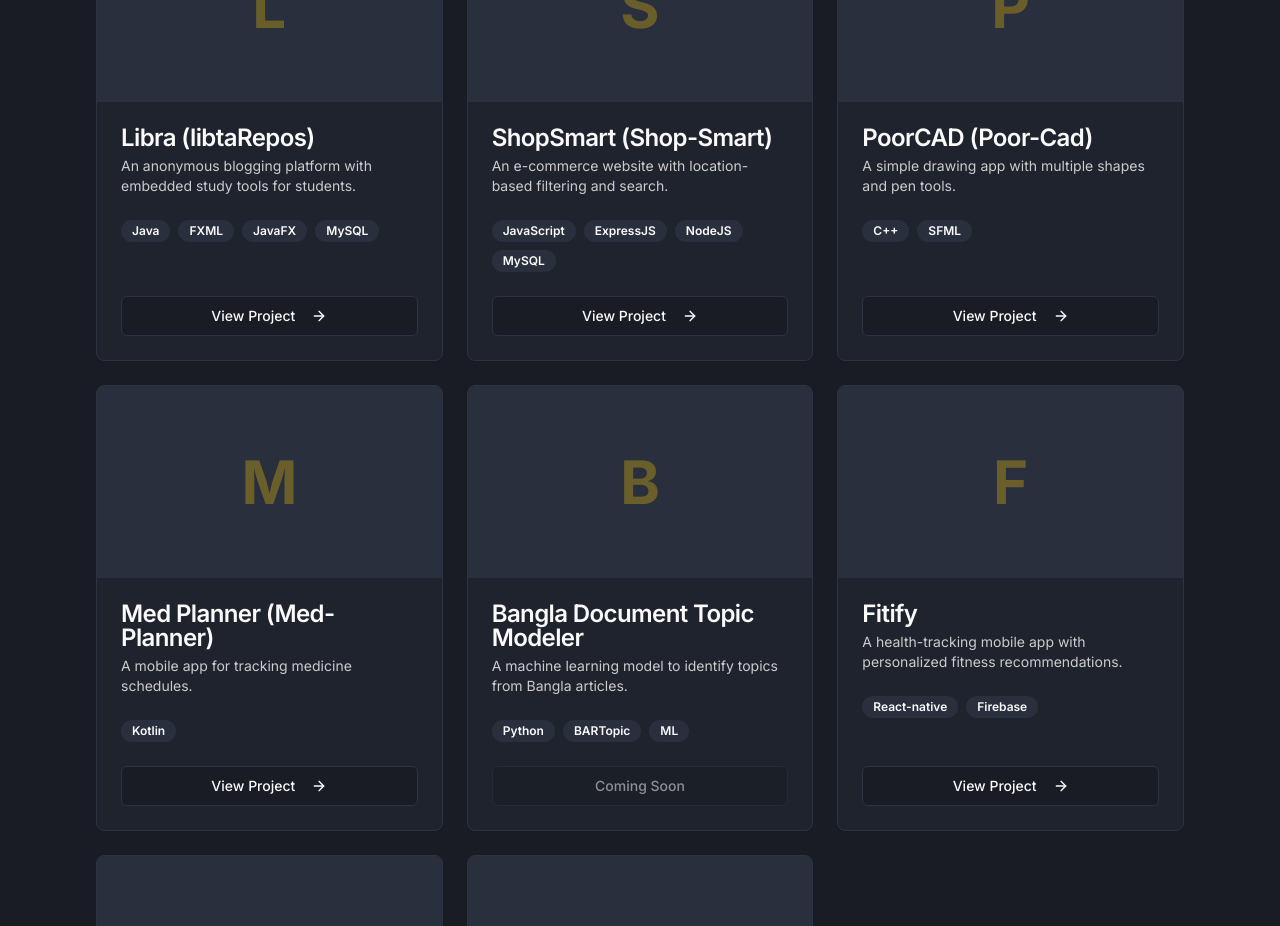
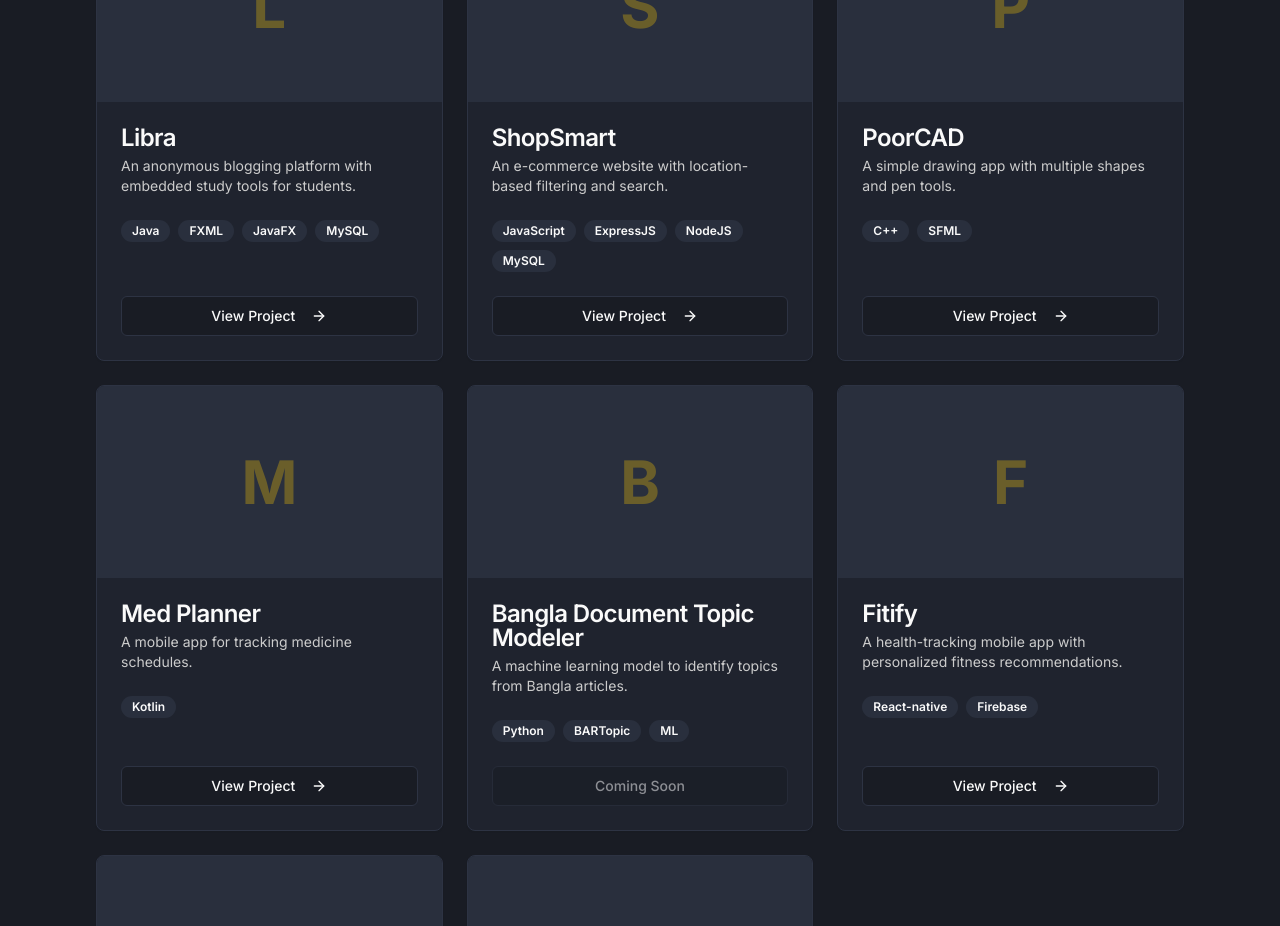
Before and after one commit to mr-f-2002/nahin-portfolio-3d-showcase, a React (Vite) app: page / in a window 1280 px wide. Shown: the part 2760-3686 px from the top of the page. Built offline with nearby package versions, Linux system fonts and the light colour scheme.

Commit message:
Fixed project name

```diff
--- a/src/components/Portfolio.tsx
+++ b/src/components/Portfolio.tsx
@@ -22,7 +22,7 @@ const Portfolio = () => {
   const projects: Project[] = [
     {
       id: 1,
-      title: "Libra (libtaRepos)",
+      title: "Libra",
       description: "An anonymous blogging platform with embedded study tools for students.",
       technologies: ["Java", "FXML", "JavaFX", "MySQL"],
       image: "placeholder",
@@ -30,7 +30,7 @@ const Portfolio = () => {
     },
     {
       id: 2,
-      title: "ShopSmart (Shop-Smart)",
+      title: "ShopSmart",
       description: "An e-commerce website with location-based filtering and search.",
       technologies: ["JavaScript", "ExpressJS", "NodeJS", "MySQL"],
       image: "placeholder",
@@ -38,7 +38,7 @@ const Portfolio = () => {
     },
     {
       id: 3,
-      title: "PoorCAD (Poor-Cad)",
+      title: "PoorCAD",
       description: "A simple drawing app with multiple shapes and pen tools.",
       technologies: ["C++", "SFML"],
       image: "placeholder",
@@ -46,7 +46,7 @@ const Portfolio = () => {
     },
     {
       id: 4,
-      title: "Med Planner (Med-Planner)",
+      title: "Med Planner",
       description: "A mobile app for tracking medicine schedules.",
       technologies: ["Kotlin"],
       image: "placeholder",
```
